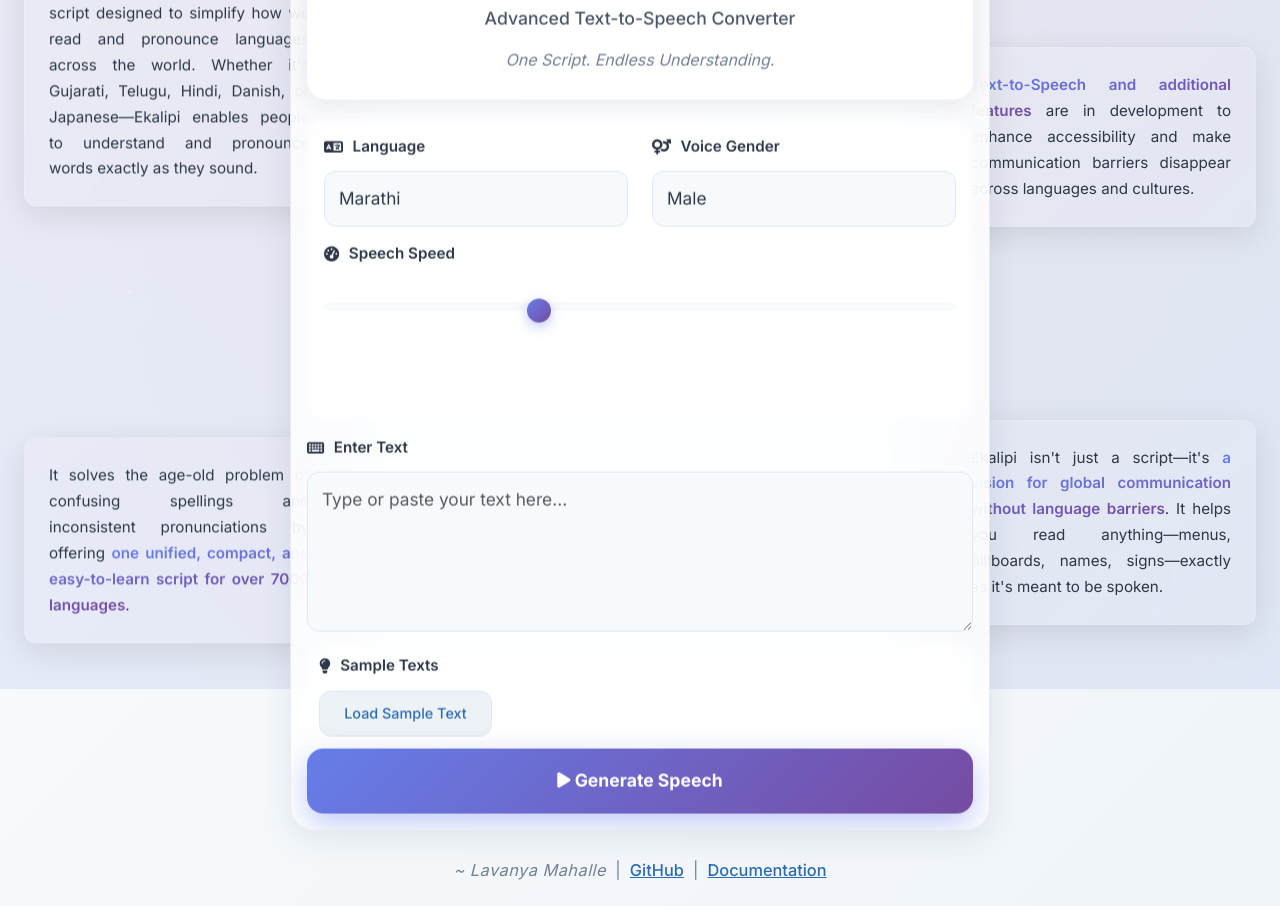
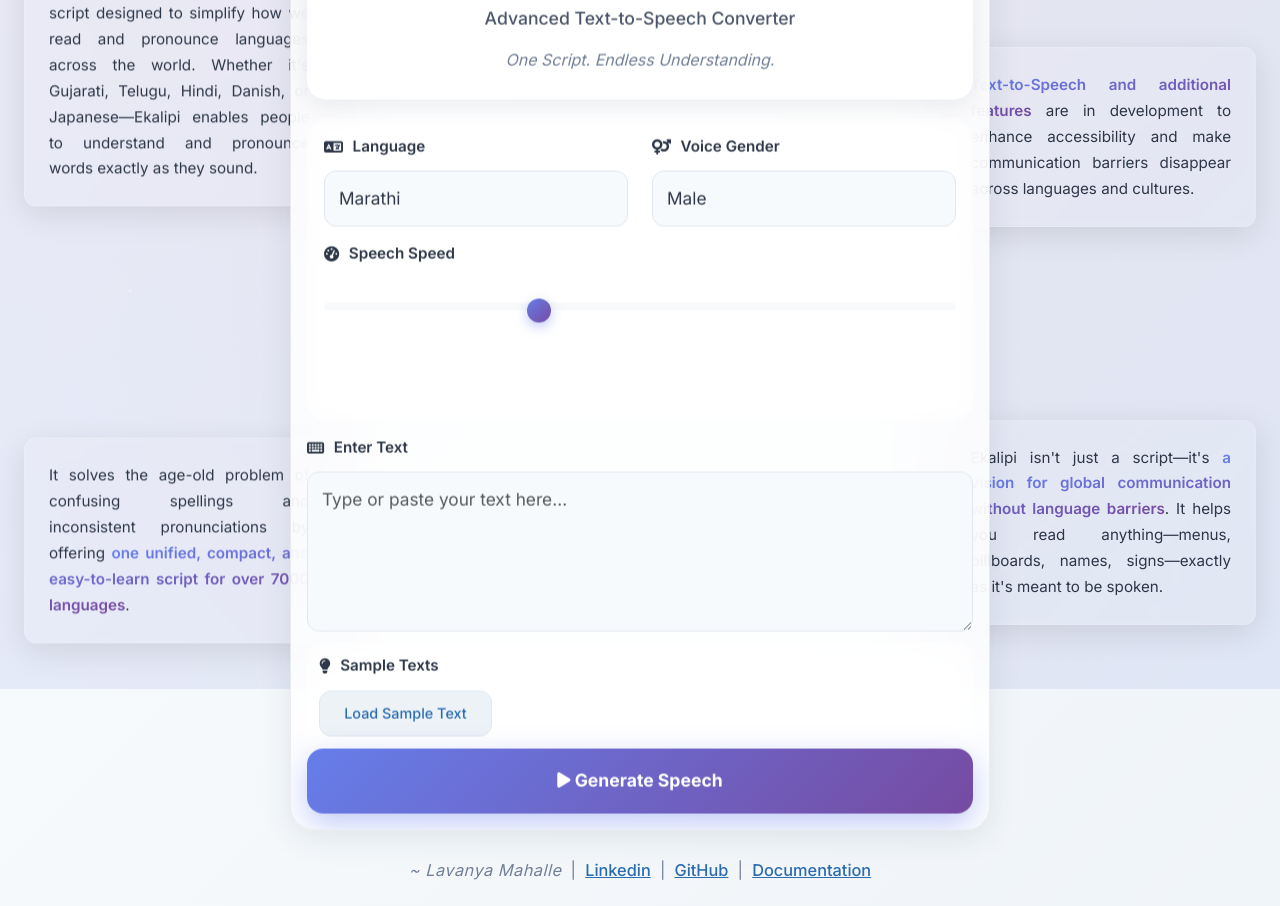
Before and after one commit to lavanyamahalle15/lavanya_tts_final, a website: page templates/index.html in a window 1280 px wide. Shown: the part 111-1017 px from the top of the page. Drawn offline with nearby package versions, Linux system fonts and the light colour scheme.

Commit message:
version6

```diff
--- a/templates/index.html
+++ b/templates/index.html
@@ -622,9 +622,11 @@
             <div style="text-align:center; margin-top: 1.5rem; font-size: 1.02rem; color: #718096;">
                 <span style="font-style: italic; letter-spacing: 0.5px;">~ Lavanya Mahalle</span>
                 &nbsp;|&nbsp;
+                <a href="https://www.linkedin.com/in/lavany-mahalle-66676128a/" target="_blank" style="color:#2b6cb0; text-decoration:underline; font-weight:500;">Linkedin</a>
+                &nbsp;|&nbsp;
                 <a href="https://github.com/lavanyamahalle" target="_blank" style="color:#2b6cb0; text-decoration:underline; font-weight:500;">GitHub</a>
                 &nbsp;|&nbsp;
-                <a href="/docs/index.html" target="_blank" style="color:#2b6cb0; text-decoration:underline; font-weight:500;">Documentation</a>
+                <a href="https://tts-documentaion-5zd45lcxv-lavanya-mahalles-projects.vercel.app/#/" target="_blank" style="color:#2b6cb0; text-decoration:underline; font-weight:500;">Documentation</a>
             </div>
         </div>
     </div>
```
